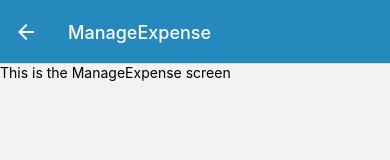
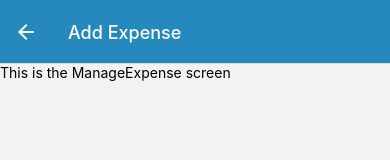
Before and after one commit to SilahicAmil/expenses-app, a React Native app: screen /ManageExpense in a window 390 px wide. Shown: the top 160 px of the page. Built offline with nearby package versions, Linux system fonts and the light colour scheme.

Commit message:
changing header conditionally for mange expense

```diff
--- a/components/ExpensesOutput/expense-item.js
+++ b/components/ExpensesOutput/expense-item.js
@@ -4,10 +4,12 @@ import { GlobalStyles } from "../../constants/styles";
 import { getFormattedDate } from "../../util/date";
 import { useNavigation } from "@react-navigation/native";
 
-const ExpenseItem = ({ description, date, amount }) => {
+const ExpenseItem = ({ description, date, amount, id }) => {
   const navigation = useNavigation();
   const expensePressedHandler = () => {
-    navigation.navigate("ManageExpense");
+    navigation.navigate("ManageExpense", {
+      expenseId: id,
+    });
   };
 
   return (
--- a/screens/manage-expense-screen.js
+++ b/screens/manage-expense-screen.js
@@ -1,6 +1,17 @@
 import { StyleSheet, Text, View } from "react-native";
 
-const ManageExpense = () => {
+import { useLayoutEffect } from "react";
+
+const ManageExpense = ({ route, navigation }) => {
+  const editedExpenseId = route.params?.expenseId;
+  const isEditing = !!editedExpenseId;
+
+  useLayoutEffect(() => {
+    navigation.setOptions({
+      title: isEditing ? "Edit Expense" : "Add Expense",
+    });
+  }, [navigation, isEditing]);
+
   return (
     <View>
       <Text>This is the ManageExpense screen</Text>
```
